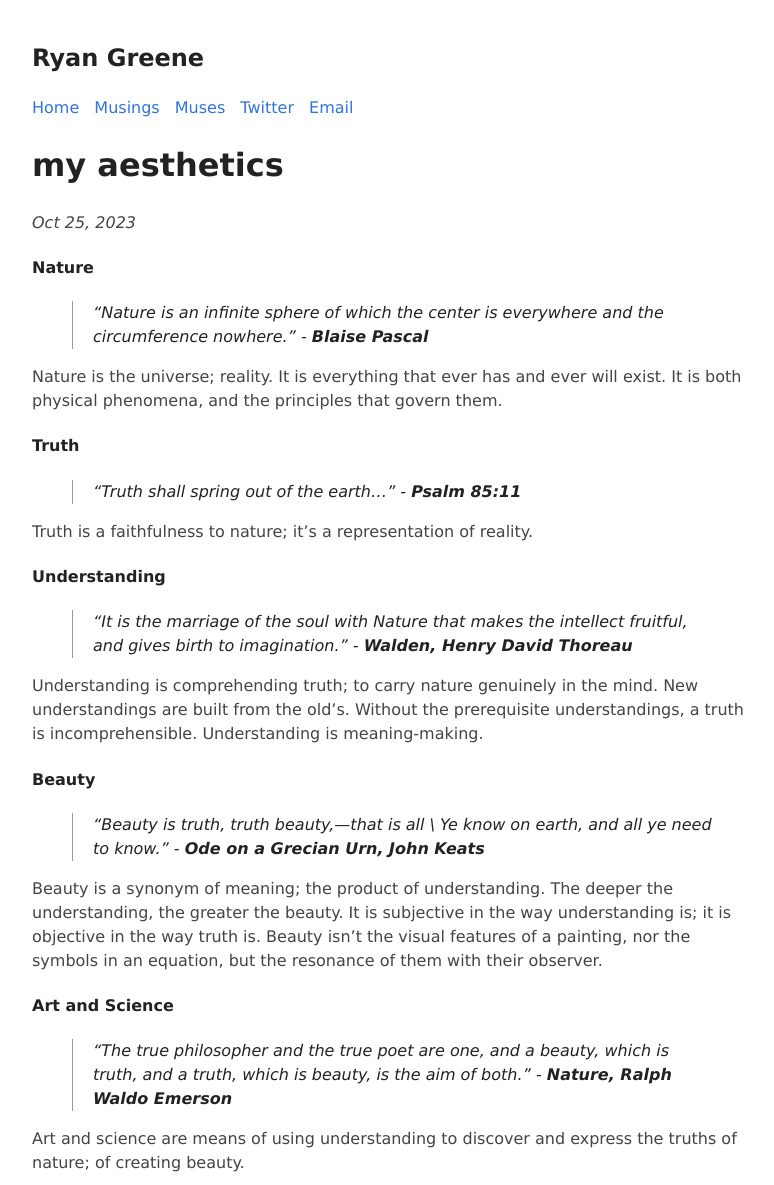
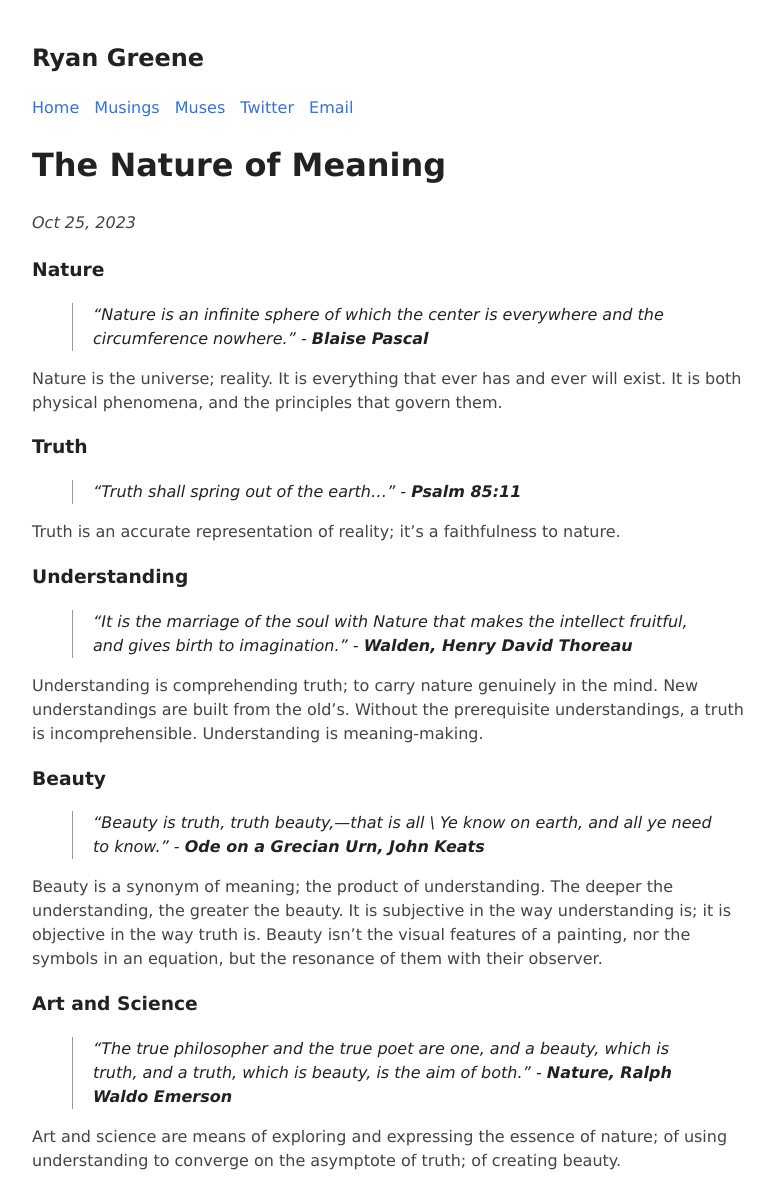
Before and after one commit to Rabrg/rabrg.github.io, a Jekyll site: the page built from _posts/2023-10-25-the-nature-of-meaning.md, in a window 1280 px wide, cut to the strip 0-1185 px from the top of the page. Shown: the whole strip, without its empty margins (248-1022 px from the left). Built offline with Jekyll 4.4.1, drawn with Linux system fonts in a browser that asks for light colours.

Commit message:
the nature of meaning

```diff
--- a/_posts/2023-10-25-my-aesthetics.md
+++ b/_posts/2023-10-25-the-nature-of-meaning.md
@@ -1,38 +1,38 @@
 ---
 layout: post
-title: "my aesthetics"
+title: "The Nature of Meaning"
 date: 2023-10-25 21:21:21 +0530
 tags: [musings]
 redirect_from:
   - aesthetics
 ---
 
-#### Nature
+### Nature
 
 > "Nature is an infinite sphere of which the center is everywhere and the circumference nowhere." - **Blaise Pascal**
 
 Nature is the universe; reality. It is everything that ever has and ever will exist. It is both physical phenomena, and the principles that govern them.
 
-#### Truth
+### Truth
 
 > "Truth shall spring out of the earth..." - **Psalm 85:11**
 
-Truth is a faithfulness to nature; it’s a representation of reality.
+Truth is an accurate representation of reality; it's a faithfulness to nature.
 
-#### Understanding
+### Understanding
 
 > "It is the marriage of the soul with Nature that makes the intellect fruitful, and gives birth to imagination." - **Walden, Henry David Thoreau**
 
 Understanding is comprehending truth; to carry nature genuinely in the mind. New understandings are built from the old’s. Without the prerequisite understandings, a truth is incomprehensible. Understanding is meaning-making.
 
-#### Beauty
+### Beauty
 
 > “Beauty is truth, truth beauty,—that is all \ Ye know on earth, and all ye need to know." - **Ode on a Grecian Urn, John Keats**
 
 Beauty is a synonym of meaning; the product of understanding. The deeper the understanding, the greater the beauty. It is subjective in the way understanding is; it is objective in the way truth is. Beauty isn’t the visual features of a painting, nor the symbols in an equation, but the resonance of them with their observer.
 
-#### Art and Science
+### Art and Science
 
 > "The true philosopher and the true poet are one, and a beauty, which is truth, and a truth, which is beauty, is the aim of both." - **Nature, Ralph Waldo Emerson**
 
-Art and science are means of using understanding to discover and express the truths of nature; of creating beauty.
+Art and science are means of exploring and expressing the essence of nature; of using understanding to converge on the asymptote of truth; of creating beauty.
```
Also changed, not shown: 1 other file.
